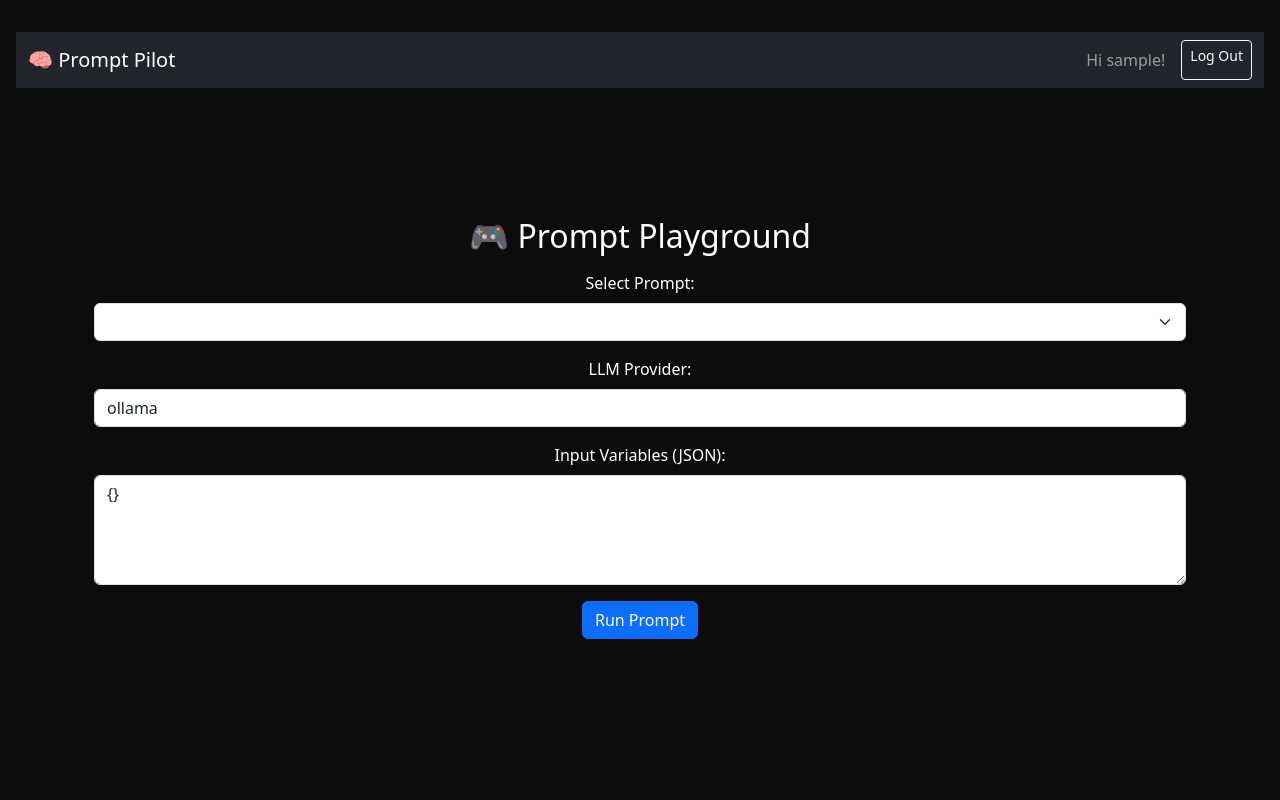
After one commit to pablo727/promptpilot, a Django app: page /playgrounds/ in a window 1280 px wide. The commit adds this page. Run offline with Django 5.2, Linux system fonts and the light colour scheme; the visitor is signed in with stand-in values (Sample User, id 1); data that the repository does not hold is empty.

```diff
--- a/django_project/urls.py
+++ b/django_project/urls.py
@@ -41,6 +41,7 @@ urlpatterns = [
     path("logout/", custom_logout, name="logout"),
     path("admin/", admin.site.urls),
     path("api/v1/", include("prompts.urls")),
+    path("playgrounds/", include("playgrounds.urls")),
     path("", home, name="home"),
     *jwt_patterns,
 ]
--- a/playgrounds/urls.py
+++ b/playgrounds/urls.py
@@ -1 +1,5 @@
 from django.urls import path
+
+from .views import playground_page
+
+urlpatterns = [path("", playground_page, name="playground")]
--- a/playgrounds/views.py
+++ b/playgrounds/views.py
@@ -1,3 +1,5 @@
+from django.shortcuts import render
+from django.contrib.auth.decorators import login_required
 from rest_framework.viewsets import ViewSet
 from rest_framework.response import Response
 from rest_framework.permissions import IsAuthenticated
@@ -7,6 +9,7 @@ from rest_framework import status
 from .serializers import PromptTestRunSerializer
 from .models import Prompt
 from .services.factory import get_llm_service
+from prompts.models import Prompt
 
 
 class RunPromptViewSet(ViewSet):
@@ -36,3 +39,9 @@ class RunPromptViewSet(ViewSet):
         )
         serializer = PromptTestRunSerializer(test_run)
         return Response(serializer.data, status=status.HTTP_201_CREATED)
+
+
+@login_required
+def playground_page(request):
+    prompts = Prompt.objects.all()
+    return render(request, "playgrounds/playground.html", {"prompts": prompts})
--- a/prompts/routers.py
+++ b/prompts/routers.py
@@ -47,5 +47,5 @@ router = PromptPilotRouter()
 router.register(r"users", UserViewSet, basename="user")
 router.register(r"prompts", PromptViewSet, basename="prompt")
 router.register(r"ratings", PromptRatingViewSet, basename="promptrating")
-router.register(r"playgrounds_run", RunPromptViewSet, basename="runprompt")
+router.register(r"playgrounds/run", RunPromptViewSet, basename="runprompt")
 router.register(r"chatmessages", ChatMessageViewSet, basename="chatmessage")
--- a/templates/base.html
+++ b/templates/base.html
@@ -13,40 +13,50 @@
 
     <style>
         body {
-            background: url('https://source.unsplash.com/1600x900/?ai,terminal') no-repeat center center fixed;
+            background-color: #1f1f1f;
+            background-image: url('https://source.unsplash.com/1600x900/?ai,terminal') no-repeat center center fixed;
+            background-repeat: no-repeat;
+            background-position: center center;
+            background-attachment: fixed;
             background-size: cover;
             color: white;
+            margin: 0;
         }
 
         .overlay {
             background-color: rgba(0, 0, 0, 0.6);
             min-height: 100vh;
-            padding: 2rem;
+            padding: 2rem 1rem;
+            display: flex;
+            flex-direction: column;
         }
     </style>
 </head>
 
-<body>
-    <div class="overlay">
+<body class="d-flex flex-column min-vh-100 text-white">
+    <div class="overlay d-flex flex-column flex-grow-1">
         <!-- Navbar -->
-        <nav class="navbar navbar-expand-lg navbar-dark bg-dark mb-4">
+        <nav class="navbar navbar-expand-lg navbar-dark bg-dark">
             <div class="container-fluid">
                 <a class="navbar-brand" href="/">🧠 Prompt Pilot</a>
-            </div>
+                <div class="d-flex">
                     {% if user.is_authenticated %}
-            <span class="navbar-text me-2">Hi, {{ user.username }}!</span>
+                    <span class="navbar-text me-3">Hi {{ user.username }}!</span>
                     <a class="btn btn-outline-light btn-sm" href="{% url 'logout' %}">Log Out</a>
                     {% else %}
-            <a class="btn btn-outlight-light btn-sm me-2" href="{% url 'login' %}">Log In</a>
+                    <a class="btn btn-outline-light btn-sm me-2" href="{% url 'login' %}">Log In</a>
                     <a class="btn btn-light btn-sm" href="{% url 'signup' %}">Sign Up</a>
                     {% endif %}
                 </div>
             </div>
         </nav>
-    <main class="container text-center">
+
+        <!-- Main content -->
+        <main class="container d-flex justify-content-center align-items-center flex-grow-1 text-center py-5">
             {% block content %}{% endblock content %}
         </main>
-    </div>
+
+    </div> <!-- .overlay-->
 
     <!-- Bootstrap 5 JS -->
     <script src="https://cdn.jsdelivr.net/npm/bootstrap@5.3.0/dist/js/bootstrap.bundle.min.js"></script>
--- /dev/null
+++ b/templates/playgrounds/playground.html
@@ -0,0 +1,65 @@
+<!-- templates/playgrounds/playground.html -->
+{% extends 'base.html' %}
+
+{% block title %}Prompt Playground{% endblock title %}
+
+{% block content %}
+<div class="container mt-4">
+    <h2 class="mb-3">🎮 Prompt Playground</h2>
+    <form method="post" id="run-form">
+        {% csrf_token %}
+        <div class="mb-3">
+            <label for="prompt" class="form-label">Select Prompt:</label>
+            <select class="form-select" id="prompt" name="prompt">
+                {% for prompt in prompts %}
+                <option value="{{ prompt.id }}">{{ prompt.title }}</option>
+                {% endfor %}
+            </select>
+        </div>
+        <div class="mb-3">
+            <label for="provider" class="form-label">LLM Provider:</label>
+            <input type="text" class="form-control" id="provider" name="provider" value="ollama">
+        </div>
+
+        <div class="mb-3">
+            <label for="input-variables" class="form-label">Input Variables (JSON):</label>
+            <textarea class="form-control" name="input-variables" rows="4">{}</textarea>
+        </div>
+        <button type="submit" class="btn btn-primary">Run Prompt</button>
+    </form>
+
+    <div class="mt-4" id="result-box" style="white-space: pre-wrap;;"></div>
+</div>
+
+<script>
+    const form = document.getElementById("run-form");
+    const resultBox = document.getElementById("result-box");
+
+    form.addEventListener("submit", async (e) => {
+        e.preventDefault();
+        resultBox.innerText = "⏳ Runnning... "
+
+        const data = {
+            prompt: form.prompt.value,
+            provider: form.provider.value,
+            input_variables: JSON.parse(form.input_variables.value || "{}")
+        };
+
+        const res = await fetch("/api/v1/playgrounds/run/", {
+            method: "POST",
+            headers: {
+                "Content-Type": "application/json",
+                "X-CSRFToken": form.csrfmiddlewaretoken.value
+            },
+            body: JSON.stringify(data)
+        });
+
+        const json = await res.json();
+        if (res.ok) {
+            resultBox.innerText = `✅ ${json.result}`;
+        } else {
+            resultBox.innerText = `❌ Error: ${JSON.stringify(json)}`;
+        }
+    });
+</script>
+{% endblock content %}
```
Also changed, not shown: prompts/admin.py (+42 -1 lines), templates/home.html (+16 -4 lines). Lines whose indentation alone changed are shown as unchanged.
